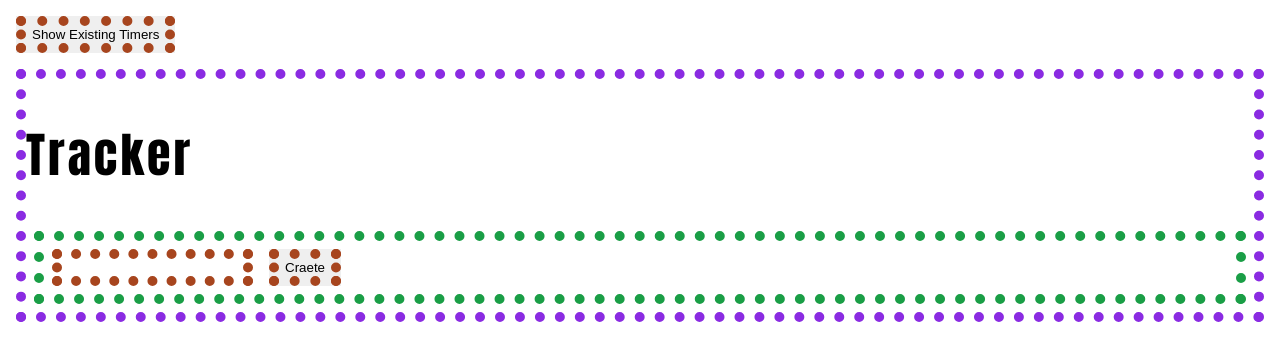
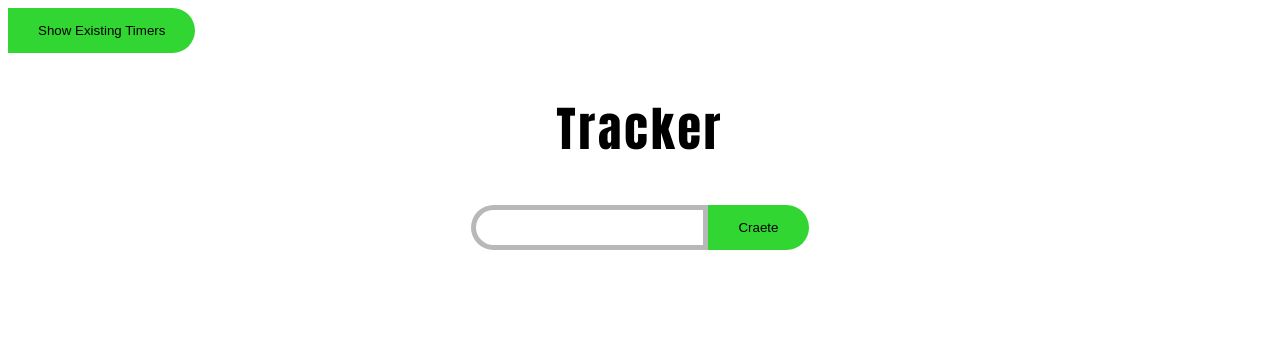
Before and after one commit to AndrewMedvedev42/Time-Tracker, a React (Create React App) app: page / in a window 1280 px wide. Shown: the top 360 px of the page. Built offline with nearby package versions, Linux system fonts and the light colour scheme.

Commit message:
added new css styles

```diff
--- a/src/App.js
+++ b/src/App.js
@@ -1,6 +1,7 @@
 import React from "react"
 import Timerz from "./Stopwatch"
-import { FaTimes } from 'react-icons/fa';
+import {FaTimes } from 'react-icons/fa';
+import "./index.css"
 
 //Main app
 function App() {
@@ -41,7 +42,7 @@ function App() {
     let key = localStorage.key(i)
 
     if(timerNameList.some((item)=> item === key)){
-      console.log(`Sorry,${key} already deployed!`)
+      alert(`Sorry,${key} already deployed!`)
 
     }else{
       setTimerNameList((prevList)=>[key, ...prevList])
@@ -69,7 +70,7 @@ function App() {
         </div>
       </div>
       <div className="deployedTimers" >
-        {timerNameList.map((item)=><Timerz key={item} name={item} count={checkCount(item)} child={<button onClick={()=>(deleteTimer(item))}>{<FaTimes size={15}/>}</button>}/>)}
+        {timerNameList.map((item)=><Timerz key={item} name={item} count={checkCount(item)} child={<button class="btn btnClose" onClick={()=>(deleteTimer(item))}>{<FaTimes size={16}/>}</button>}/>)}
       </div>
     </section>
   );
--- a/src/Stopwatch.js
+++ b/src/Stopwatch.js
@@ -52,20 +52,20 @@ function Timerz ({name, child, count}) {
   localStorage.setItem(name, timer)
 
   return (
-    <div className="app">
+    <div className="timerSection">
       <h3>{name}</h3>
-      <div className='stopwatch-card'>
+      <div className='timerSecMinHour'>
         <p>{formatTime()}</p>
-        <div className='buttons'>
+        <div className='buttonsSection'>
           {
             !isActive && !isPaused ?
-              <button onClick={handleStart}><FaPlay/></button>
+              <button class="btn btnPlay" onClick={handleStart}><FaPlay/></button>
               : (
-                isPaused ? <button onClick={handlePause}><FaPause/></button> :
-                  <button onClick={handleResume}><FaPlay/></button>
+                isPaused ? <button class="btn pauseBtn" onClick={handlePause}><FaPause/></button> :
+                  <button class="btn btnPlay" onClick={handleResume}><FaPlay/></button>
               )
           }
-          <button onClick={handleReset} disabled={!isActive}><FaSquare/></button>
+          <button class="btn btnReset" onClick={handleReset} disabled={!isActive}><FaSquare/></button>
           {child}
         </div>
       </div>
--- a/src/index.css
+++ b/src/index.css
@@ -13,17 +13,68 @@ h1{
   font-size: 3rem;
 }
 
-.mainSection{
-  border:blueviolet dotted 10px;
-  margin:0.5rem;
+p{
+  margin: 0;
 }
 
-.inputSection{
-  border:rgb(26, 158, 70) dotted 10px;
-  margin:0.5rem;
+.mainSection{
+  text-align: center;
+  margin-bottom: 3rem;
 }
 
 .inputField, .deployButton{
-  border:rgb(167, 69, 30) dotted 10px;
-  margin:0.5rem;
+  padding: 15px 30px;
+  border: none;
 }
+
+.inputField{
+  box-shadow:inset 0px 0px 0px 5px rgb(184, 184, 184);
+  border-top-left-radius: var(--radius-value);
+  border-bottom-left-radius: var(--radius-value);
+}
+
+.deployButton{
+  background-color: rgb(50, 214, 50);
+  border-top-right-radius: var(--radius-value);
+  border-bottom-right-radius: var(--radius-value);
+}
+
+.deployedTimers{
+  align-items: center;
+  display: flex;
+  flex-direction: column;
+}
+
+.timerSection{
+  width: 300px;
+  font-size: 1.2rem;
+  text-align: center;
+  margin-bottom: 2rem;
+  border-bottom: rgb(184, 184, 184) solid 2px;
+}
+
+.timerSecMinHour{
+  font-family: Arial, Helvetica, sans-serif;
+  font-size: 2rem;
+  font-weight: lighter;
+}
+
+.btn{
+  margin: 1rem;
+  color: white;
+  border:none;
+  border-radius: 25px;
+  padding: 13px 15px;
+}
+
+.btnPlay, .pauseBtn{
+  background-color: rgb(50, 214, 50);
+}
+
+.btnReset{
+  background-color: rgb(255, 204, 0);
+}
+
+.btnClose{
+  background-color: crimson;
+}
```
Also changed, not shown: 15 other files (tests, documents, lock files or other folders).
